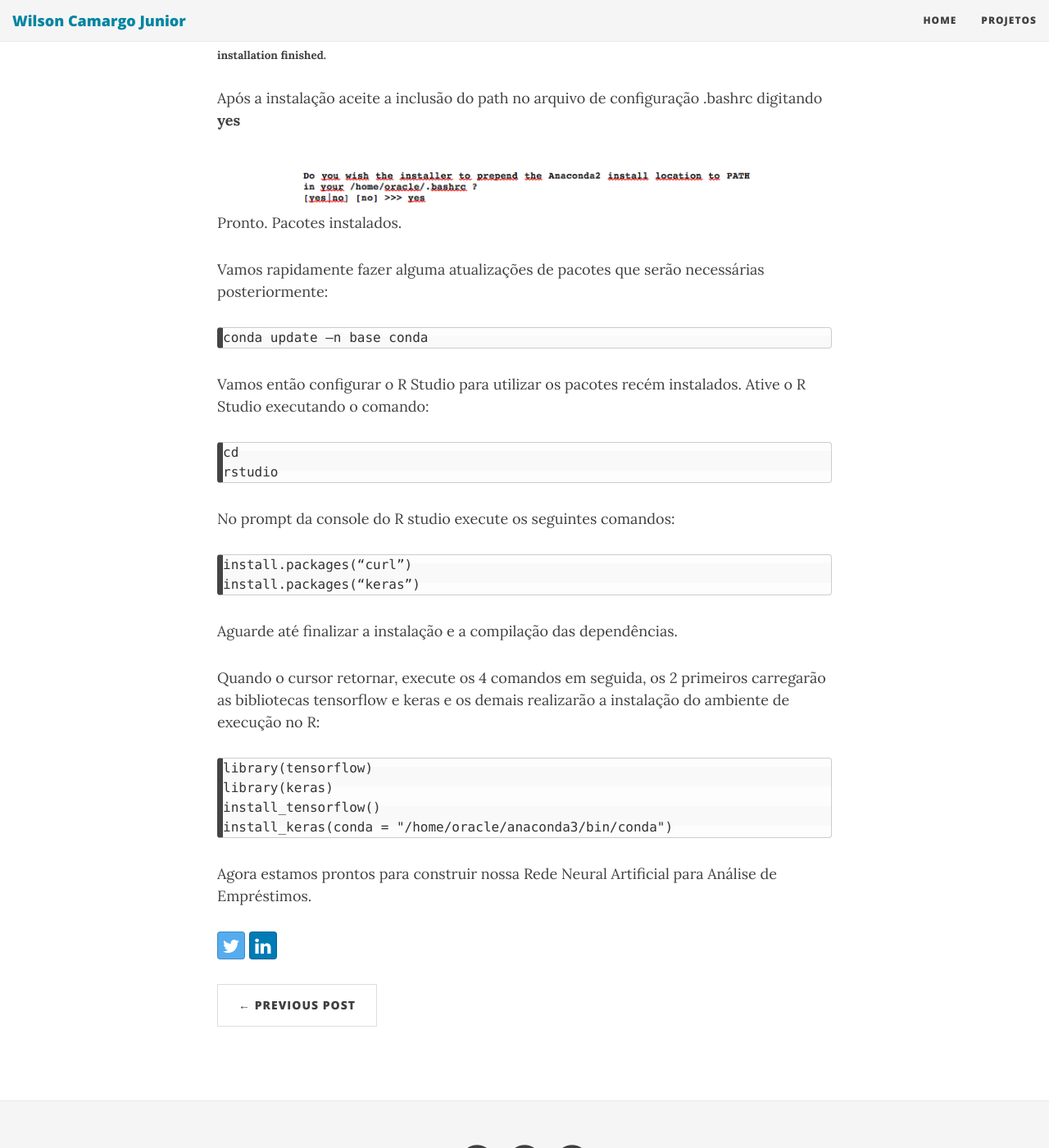
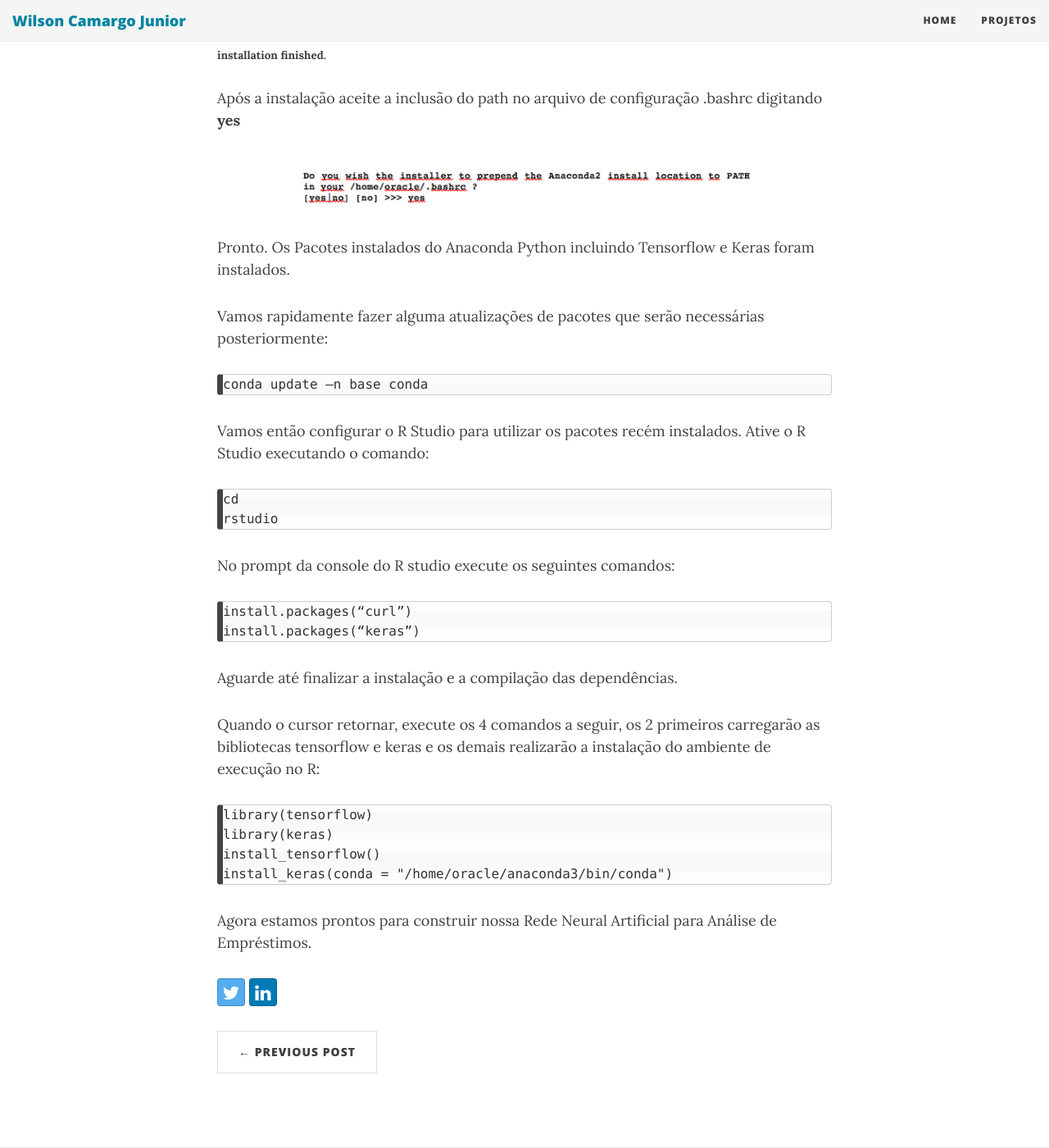
Before and after one commit to wilson-camargo-jr/teste, a Jekyll site: the page built from _posts/2018-06-19-ANN-ORE-P5.md, in a window 1280 px wide and 1400 px high, scrolled down 1598 px. Shown: the whole window at 82% size. Built offline with Jekyll 4.4.1, drawn with Linux system fonts in a browser that asks for light colours; nearby versions of some CDN libraries.

Commit message:
Update 2018-06-19-ANN-ORE-P5.md

````diff
--- a/_posts/2018-06-19-ANN-ORE-P5.md
+++ b/_posts/2018-06-19-ANN-ORE-P5.md
@@ -39,7 +39,8 @@ Você receberá a mensagem:
 Após a instalação aceite a inclusão do path no arquivo de configuração .bashrc digitando **yes**
 
 ![](https://wilson-camargo-jr.github.io/img/anaconda4.jpg)
-Pronto. Pacotes instalados.
+
+Pronto. Os Pacotes instalados do Anaconda Python incluindo Tensorflow e Keras foram instalados.
 
 Vamos rapidamente fazer alguma atualizações de pacotes que serão necessárias posteriormente:
 
@@ -63,7 +64,7 @@ install.packages(“keras”)
 
 Aguarde até finalizar a instalação e a compilação das dependências.
 
-Quando o cursor retornar, execute os 4 comandos em seguida, os 2 primeiros carregarão as bibliotecas tensorflow e keras e os demais realizarão a instalação do ambiente de execução no R:
+Quando o cursor retornar, execute os 4 comandos a seguir, os 2 primeiros carregarão as bibliotecas tensorflow e keras e os demais realizarão a instalação do ambiente de execução no R:
 
 ```
 library(tensorflow)
````
